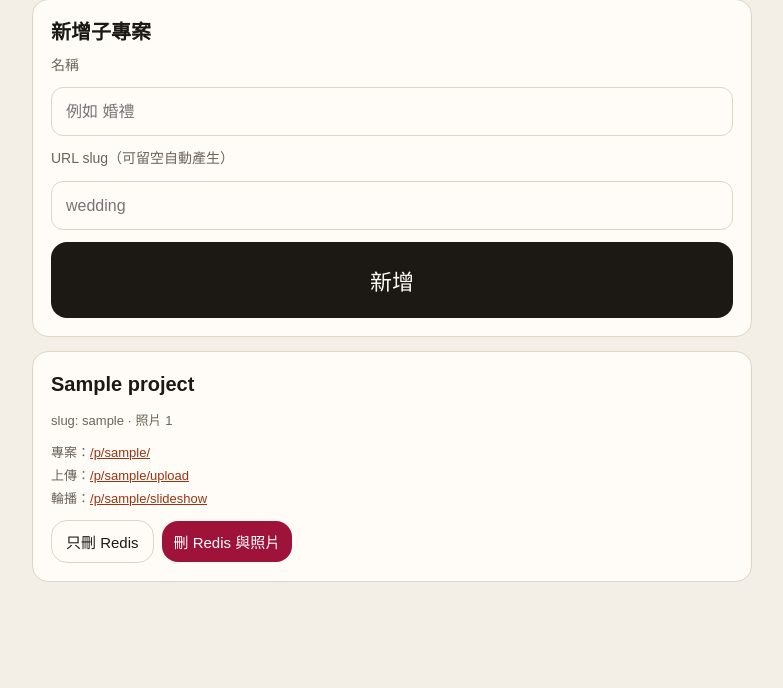
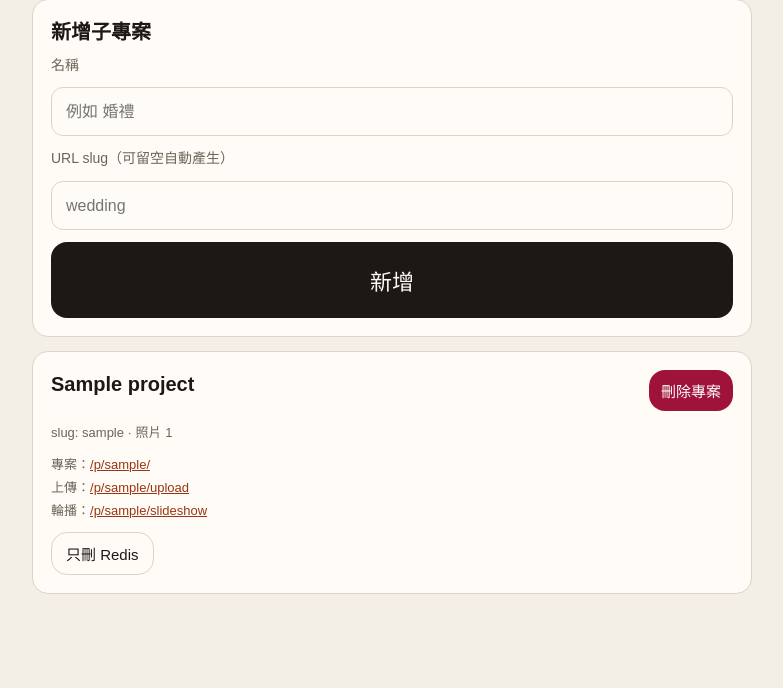
Before and after one commit to Chalmers-Chang/photo-upload, a Flask app: template web/templates/admin.html in a window 1280 px wide. Shown: the part 131-819 px from the top of the page, without its empty margins (248-1031 px from the left). Before the commit the page ends 713 px from the top, so only its background shows below. Run offline with Flask 3, Linux system fonts and the light colour scheme; the template is opened without the code that fills it: most values are stand-ins (such as "Sample title", 1, 10 or a date in 2020).

Commit message:
Update MEMORY.md to include new web directory, enhance docker-compose/MEMORY.md for clarity on stack setup, refactor photo deletion logic in store.py, and improve UI layout in admin.html and slideshow.html for better user experience.

```diff
--- a/web/app.py
+++ b/web/app.py
@@ -96,9 +96,9 @@ def create_app():
             flash(str(e), "error")
             return redirect(url_for("admin_home"))
         if delete_files:
-            flash(f"已刪除「{p['name']}」的 Redis 與照片", "ok")
+            flash(f"已刪除「{p['name']}」（含 URL、Redis 與照片）", "ok")
         else:
-            flash(f"已刪除「{p['name']}」的 Redis 資料，照片檔仍留在磁碟", "ok")
+            flash(f"已刪除「{p['name']}」的 URL 與 Redis，照片檔仍留在磁碟", "ok")
         return redirect(url_for("admin_home"))
 
     @app.get("/p/<slug>/")
--- a/web/static/style.css
+++ b/web/static/style.css
@@ -90,6 +90,14 @@ textarea { min-height: 96px; resize: vertical; }
   margin-bottom: 14px;
 }
 .card h2 { margin: 0 0 8px; font-size: 20px; }
+.card-head {
+  display: flex;
+  justify-content: space-between;
+  align-items: flex-start;
+  gap: 12px;
+}
+.card-head h2 { margin: 0; }
+.card-head form { margin: 0; flex-shrink: 0; }
 .urls { font-size: 13px; color: var(--muted); display: grid; gap: 4px; word-break: break-all; }
 .urls a { color: var(--accent); }
 .row { display: flex; gap: 8px; flex-wrap: wrap; margin-top: 12px; align-items: center; }
--- a/web/store.py
+++ b/web/store.py
@@ -150,10 +150,7 @@ def create_project(name, slug):
     return get_project(pid)
 
 
-def delete_project(project_id, delete_files):
-    p = get_project(project_id)
-    if not p:
-        raise ValueError("專案不存在")
+def wipe_photos(project_id, delete_files):
     conn = r()
     ids = conn.zrange(f"photos:{project_id}", 0, -1)
     pipe = conn.pipeline()
@@ -161,14 +158,22 @@ def delete_project(project_id, delete_files):
         pipe.delete(f"photo:{project_id}:{pid}")
     pipe.delete(f"photos:{project_id}")
     pipe.delete(f"slideshow:{project_id}")
-    pipe.delete(f"project:{project_id}")
-    pipe.delete(f"slug:{p['slug']}")
-    pipe.srem("projects", project_id)
     pipe.execute()
     if delete_files:
         d = photo_dir(project_id)
         if d.exists():
             shutil.rmtree(d)
+
+
+def delete_project(project_id, delete_files):
+    p = get_project(project_id)
+    if not p:
+        raise ValueError("專案不存在")
+    wipe_photos(project_id, delete_files=delete_files)
+    conn = r()
+    conn.delete(f"project:{project_id}")
+    conn.delete(f"slug:{p['slug']}")
+    conn.srem("projects", project_id)
     return p
 
 
--- a/web/templates/admin.html
+++ b/web/templates/admin.html
@@ -26,7 +26,13 @@
 
   {% for p in projects %}
     <div class="card">
-      <h2>{{ p.name }}</h2>
+      <div class="card-head">
+        <h2>{{ p.name }}</h2>
+        <form method="post" action="{{ url_for('admin_delete_project', project_id=p.id) }}" onsubmit="return confirm('會刪除這個專案，包含 URL、Redis 與照片。確定？');">
+          <input type="hidden" name="mode" value="redis_and_files">
+          <button class="btn danger" type="submit">刪除專案</button>
+        </form>
+      </div>
       <p class="meta">slug: {{ p.slug }} · 照片 {{ p.photo_count }}</p>
       <div class="urls">
         <div>專案：<a href="{{ url_for('project_home', slug=p.slug) }}">/p/{{ p.slug }}/</a></div>
@@ -34,13 +40,9 @@
         <div>輪播：<a href="{{ url_for('slideshow', slug=p.slug) }}">/p/{{ p.slug }}/slideshow</a></div>
       </div>
       <div class="row">
-        <form method="post" action="{{ url_for('admin_delete_project', project_id=p.id) }}" onsubmit="return confirm('只刪 Redis，照片檔會留在磁碟。確定？');">
+        <form method="post" action="{{ url_for('admin_delete_project', project_id=p.id) }}" onsubmit="return confirm('會刪除專案與 URL，只清 Redis，照片檔會留在磁碟。確定？');">
           <input type="hidden" name="mode" value="redis_only">
           <button class="btn small secondary" type="submit">只刪 Redis</button>
-        </form>
-        <form method="post" action="{{ url_for('admin_delete_project', project_id=p.id) }}" onsubmit="return confirm('會刪掉 Redis 與這個專案的照片檔。確定？');">
-          <input type="hidden" name="mode" value="redis_and_files">
-          <button class="btn danger" type="submit">刪 Redis 與照片</button>
         </form>
       </div>
     </div>
```
Also changed, not shown: docker-compose/MEMORY.md (+1 -1 lines), web/MEMORY.md (added, +11 -0 lines), web/templates/slideshow.html (+29 -5 lines), 1 other file.
